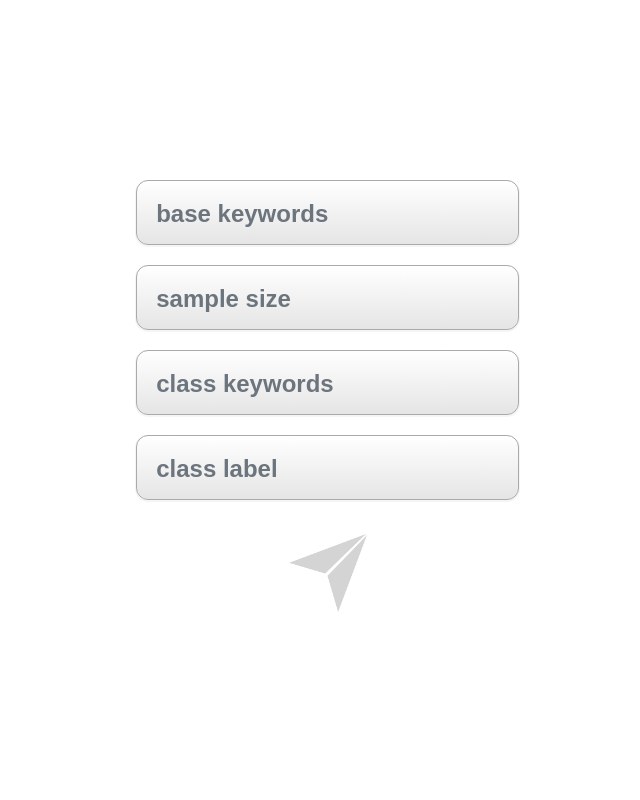
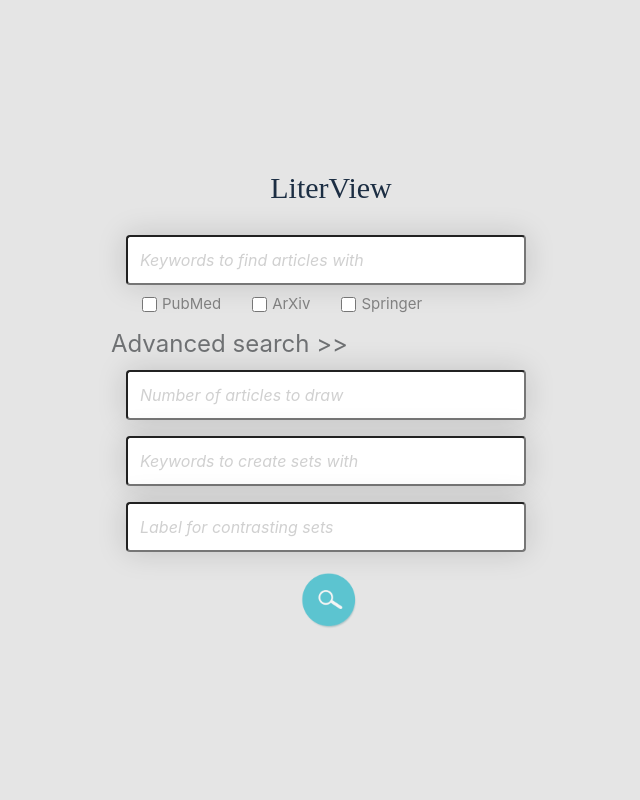
Before and after one commit to autonomio/literview, a Flask app: page / in a window 1280 px wide. Shown: the whole page, without its empty margins (309-949 px from the left). Run offline with Flask 2, Linux system fonts and the light colour scheme; some libraries are stand-ins or nearby versions.

Commit message:
working on improving GUI

```diff
--- a/literview/app/static/style.css
+++ b/literview/app/static/style.css
@@ -4,9 +4,49 @@ body,html {
 
 body {
     font-size: 24px;
+	background-color: #E5E5E5;
+}
+
+.hidden {
+	display: none;
+}
+
+.form-field {
+
+	width: 400px;
+	height: 50px;
+	margin-bottom: 8px;
+	margin-top: 8px;
+	background: #FFFFFF;
+	box-shadow: 0px 0px 30px rgba(0, 0, 0, 0.15);
+	border-radius: 4px;
+	padding-left: 12px;
+	font-size: 16px;
+
+}
+
+::placeholder {
+	color: rgb(208, 208, 208);
+	font-style: italic;
+  }
+
+.logo-type {
+
+	margin: auto;
+	margin-bottom: 20px;
+	font-family: IBM Plex Serif;
+	font-style: normal;
+	font-weight: 500;
+	font-size: 30px;
+	line-height: 39px;
+
+	text-align: center;
+	color: #1C2E43;
 }
 
 button, input[type="submit"], input[type="reset"] {
+
+	margin-top: 10px;
 	background: none;
 	color: inherit;
 	border: none;
@@ -14,8 +54,23 @@ button, input[type="submit"], input[type="reset"] {
 	font: inherit;
 	cursor: pointer;
     outline: inherit;
-	opacity: 20%;
+	opacity: 60%;
 	transition: opacity 0.2s ease-in-out;
+}
+
+/* Create a custom checkbox */
+.checkmark {
+	height: 15px;
+	width: 15px;
+	background-color: #eee;
+	margin-left: 16px;
+	margin-right: 5px;
+  }
+
+.checkmark-type {
+	font-size: 15px;
+	color: grey;
+	margin-right: 15px;
 }
 
 button:hover {
--- a/literview/app/templates/base.html
+++ b/literview/app/templates/base.html
@@ -2,7 +2,7 @@
 <html lang="en">
 <head>
 
-  <title>{{ region }} - PubMedPlus</title>
+  <title>LiterView</title>
   <meta charset="utf-8">
   <meta name="viewport" content="width=device-width, initial-scale=1">
   <link rel="stylesheet" href="https://maxcdn.bootstrapcdn.com/bootstrap/4.4.1/css/bootstrap.min.css">
@@ -11,6 +11,10 @@
 
   <link rel="stylesheet" href="{{ url_for('static', filename='style.css') }}" />
 
+<style>
+
+  </style>
+
 </head>
 <body>
   <div class="container h-100">
--- a/literview/app/templates/form.html
+++ b/literview/app/templates/form.html
@@ -8,25 +8,41 @@
 
     <form class="form-inline" action="/search" method="post" style="max-width: 440px;">
 
+      <div class="form-group col-12">
+        <span class="logo-type">LiterView</span>
+      </div>
+
     <div class="form-group col-12">
-      <input type="text" class="form-control form-css" placeholder="base keywords" name="base_keywords">
+      <input type="text" class="form-field" placeholder="Keywords to find articles with" name="base_keywords">
     </div>
 
     <div class="form-group col-12">
-      <input type="text" class="form-control form-css" placeholder="sample size" name="sample_size">
+      <input type="checkbox" class="checkmark" id="vehicle1" name="pubmed" value="PubMed">
+      <label class="checkmark-type" for="vehicle1"> PubMed</label>
+      <input type="checkbox" class="checkmark" id="vehicle2" name="arxiv" value="ArXiv">
+      <label class="checkmark-type" for="vehicle2"> ArXiv</label>
+      <input type="checkbox" class="checkmark" id="vehicle3" name="springer" value="Springer">
+      <label class="checkmark-type" for="vehicle3"> Springer</label>
     </div>
 
-    <div class="form-group col-12">
-      <input type="text" class="form-control form-css" placeholder="class keywords" name="class_keywords">
+    <button type="button" onclick="myFunction()">Advanced search >></button>
+
+    <div id="hidden" class="form-group col-12">
+      <input type="text" class="form-field"  placeholder="Number of articles to draw" name="sample_size">
     </div>
 
-    <div class="form-group col-12">
-      <input type="text" class="form-control form-css" placeholder="class label" name="class_label">
+    <div id="hidden" class="form-group col-12">
+      <input type="text" class="form-field"  placeholder="Keywords to create sets with" name="class_keywords">
     </div>
+
+    <div id="hidden" class="form-group col-12">
+      <input type="text" class="form-field"  placeholder="Label for contrasting sets" name="class_label">
+    </div>
+
 
     <div class="form-group col-12">
 
-      <button type="image" class="button-image mx-auto d-block"><img src="static/send.jpg" width=120px;></button>
+      <button type="image" class="button-image mx-auto d-block"><img src="static/material-icon.png" width=120px;></button>
 
     </div>
 
@@ -57,4 +73,15 @@
             $( "#input-location" ).select();
       });
   </script>
+
+<script>
+  function myFunction() {
+    var x = document.getElementById("hidden");
+    if (x.style.display === "none") {
+      x.style.display = "block";
+    } else {
+      x.style.display = "none";
+    }
+  }
+  </script>
 {% endblock %}
```
Also changed, not shown: literview/app/pipeline.py (+20 -4 lines), literview/app/static/material-icon.png (added), literview/app/static/search.png (added).
